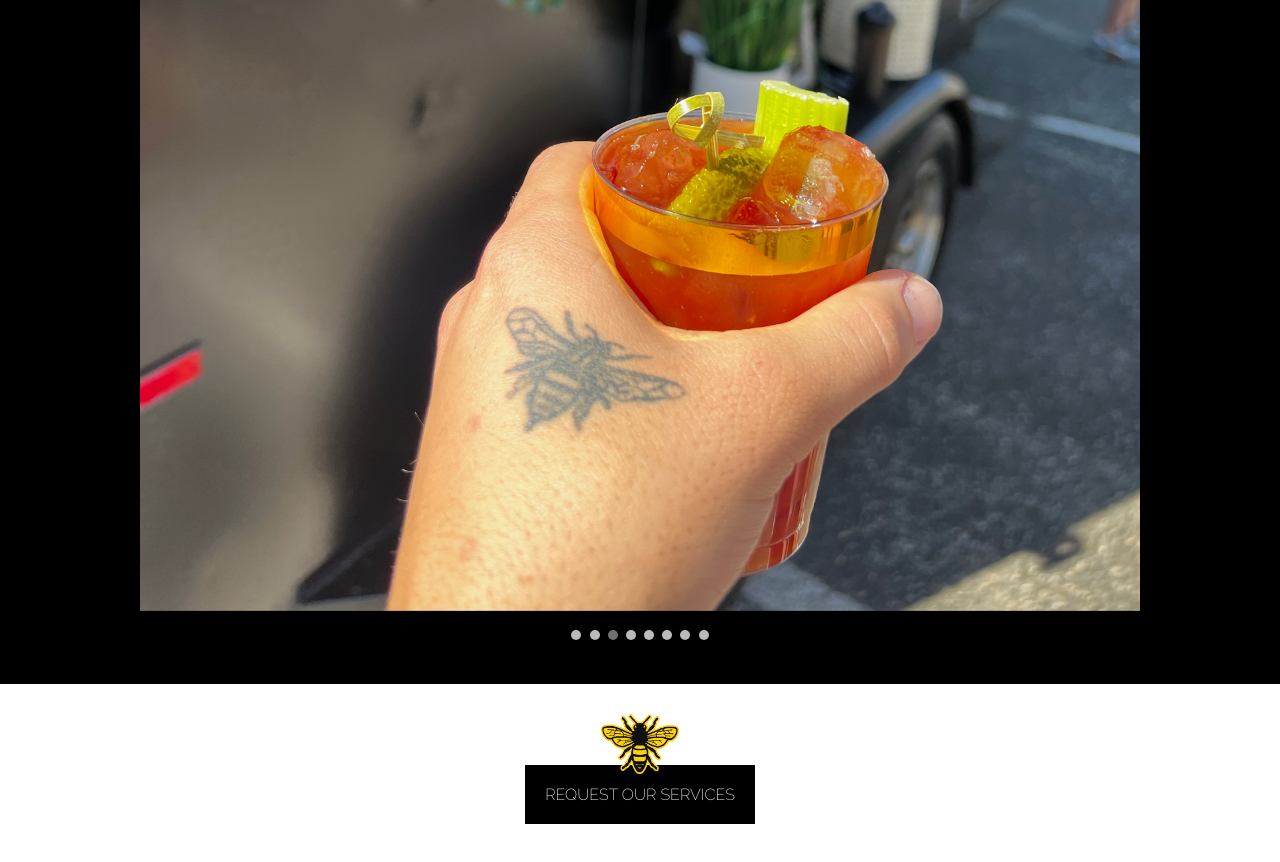
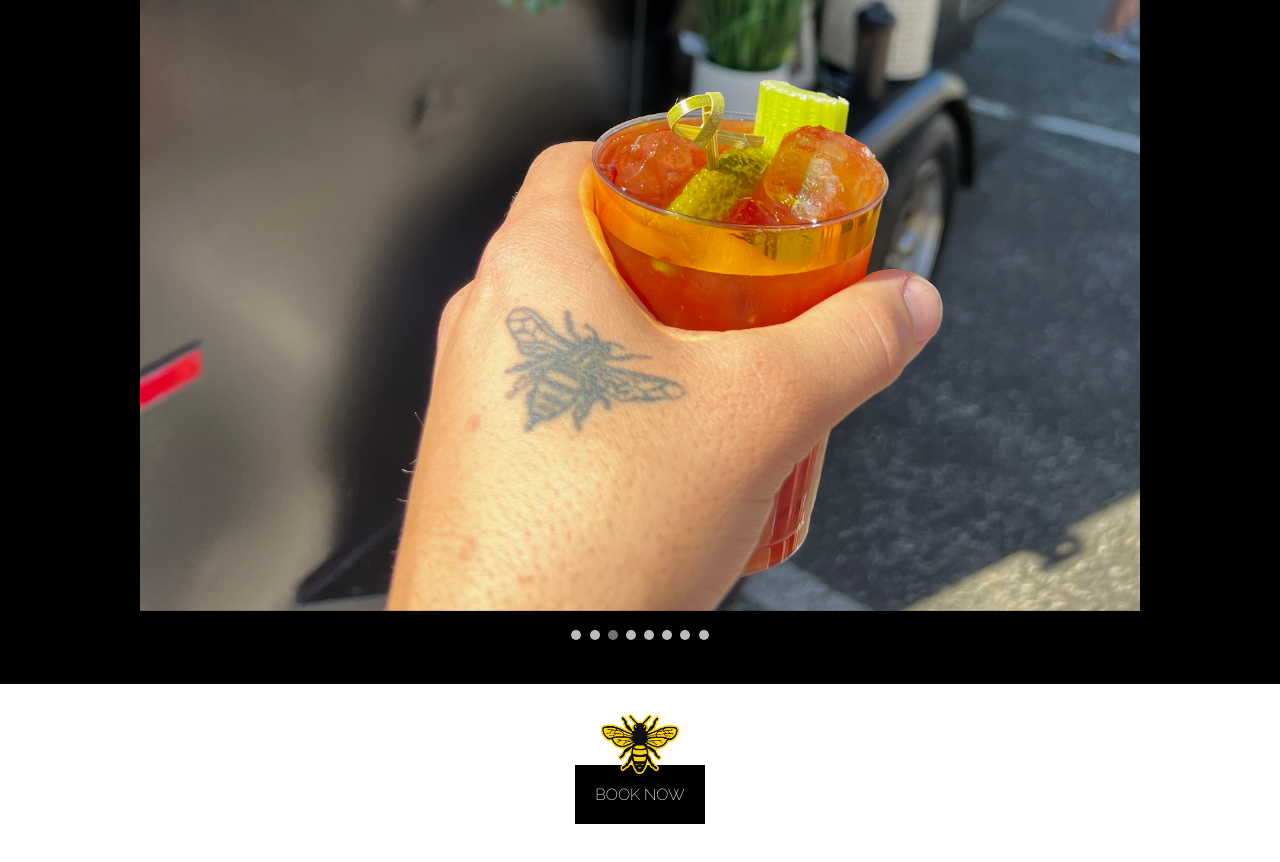
Before and after one commit to lindamejia/BeeBarMobile, a plain HTML site: page index.html in a window 1280 px wide. Shown: the part 1684-2546 px from the top of the page. Drawn offline with Linux system fonts and the light colour scheme; a script that the page names is missing.

Commit message:
Update index.html

```diff
--- a/index.html
+++ b/index.html
@@ -74,7 +74,7 @@
     <div class="footer">
         <img class="logo" src="images/logo.png" alt="Bee Bar Mobile Logo">
         <h1>BEE BAR MOBILE</h1>
-        <a href="mailto:beebarmobile@gmail.com" class="button2">REQUEST OUR SERVICES</a>
+        <a href="mailto:beebarmobile@gmail.com" class="button2">BOOK NOW</a>
     </div>
 
     <script>
```
